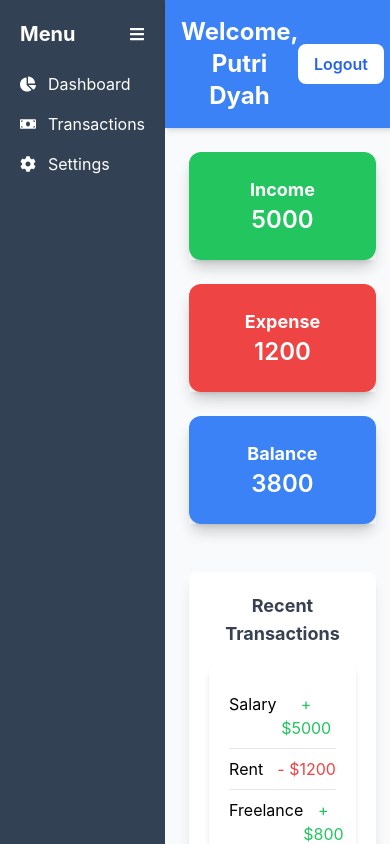
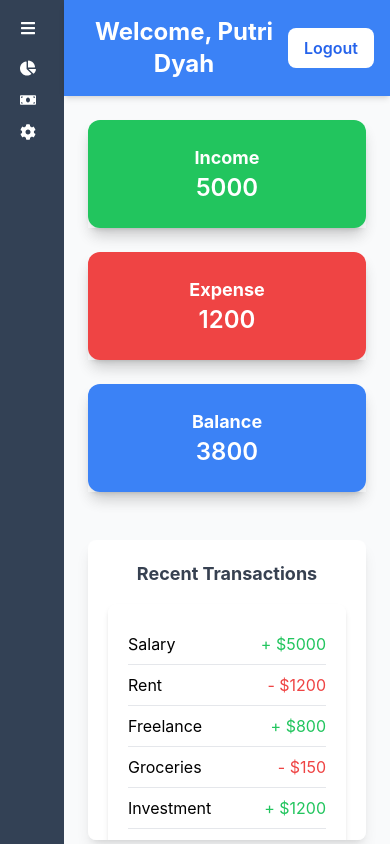
Before and after one commit to nasywadyah/frontend_project, a React (Vite) app: page /dashboard in a window 390 px wide. Shown: the top 844 px of the page. Built offline with nearby package versions, Linux system fonts and the light colour scheme.

Commit message:
fix: fix sidebar in mobile view

```diff
--- a/src/pages/components/sidebar.jsx
+++ b/src/pages/components/sidebar.jsx
@@ -1,15 +1,32 @@
-import { useState } from "react";
+import { useState, useEffect } from "react";
 import { Link } from "react-router-dom";
 import { FaChartPie, FaMoneyBill, FaCog, FaBars } from "react-icons/fa";
 
 const Sidebar = () => {
-  const [isCollapsed, setIsCollapsed] = useState(false);
+  const [isCollapsed, setIsCollapsed] = useState(window.innerWidth < 1030);
+  const [menu, setMenu] = useState(window.innerWidth >= 1030);
 
+  useEffect(() => {
+    const handleResize = () => {
+      const isMobile = window.innerWidth < 1030;
+      setIsCollapsed(isMobile);
+      setMenu(!isMobile);
+    };
+    window.addEventListener("resize", handleResize);
+    return () => window.removeEventListener("resize", handleResize);
+  }, []);
+
+  useEffect(() => {
+    if (window.innerWidth < 1030) {
+      setIsCollapsed(true);
+      setMenu(false);
+    }
+  }, []);
   return (
-    <aside className={` bg-slate-700 text-white p-5 transition-all ${isCollapsed ? "w-16" : "w-64"}`}>
+    <aside className={` bg-slate-700 text-white p-5 transition-all ${menu ? isCollapsed ? "w-16" : "w-64": "w-16"}`}>
       <div className="flex items-center justify-between mb-6">
-        {!isCollapsed && <h2 className="text-xl font-bold">Menu</h2>}
-        <button onClick={() => setIsCollapsed(!isCollapsed)} className="text-white">
+        {menu && (!isCollapsed && <h2 className="text-xl font-bold">Menu</h2>)}
+        <button onClick={menu && (() => setIsCollapsed(!isCollapsed))} className="text-white">
           <FaBars />
         </button>
       </div>
@@ -17,17 +34,17 @@ const Sidebar = () => {
         <ul className="space-y-4">
           <li>
             <Link to="/dashboard" className="flex items-center gap-3 hover:text-gray-300 transition">
-              <FaChartPie /> {!isCollapsed && "Dashboard"}
+              <FaChartPie /> {menu && (!isCollapsed && "Dashboard")}
             </Link>
           </li>
           <li>
             <Link to="/transactions" className="flex items-center gap-3 hover:text-gray-300 transition">
-              <FaMoneyBill /> {!isCollapsed && "Transactions"}
+              <FaMoneyBill /> {menu && (!isCollapsed && "Transactions")}
             </Link>
           </li>
           <li>
             <Link to="/settings" className="flex items-center gap-3 hover:text-gray-300 transition">
-              <FaCog /> {!isCollapsed && "Settings"}
+              <FaCog /> {menu && (!isCollapsed && "Settings")}
             </Link>
           </li>
         </ul>
--- a/tailwind.config.js
+++ b/tailwind.config.js
@@ -4,6 +4,13 @@ module.exports = {
   theme: {
     fontFamily: {
       sans: "Mulish",
+    },
+    screens: {
+      'sm': {'min': '640px', 'max': '767px'},
+      'md': {'min': '768px', 'max': '1023px'},
+      'lg': {'min': '1024px', 'max': '1279px'},
+      'xl': {'min': '1280px', 'max': '1535px'},
+      '2xl': {'min': '1536px'},
     },
   },
   plugins: [require("daisyui")],
```
